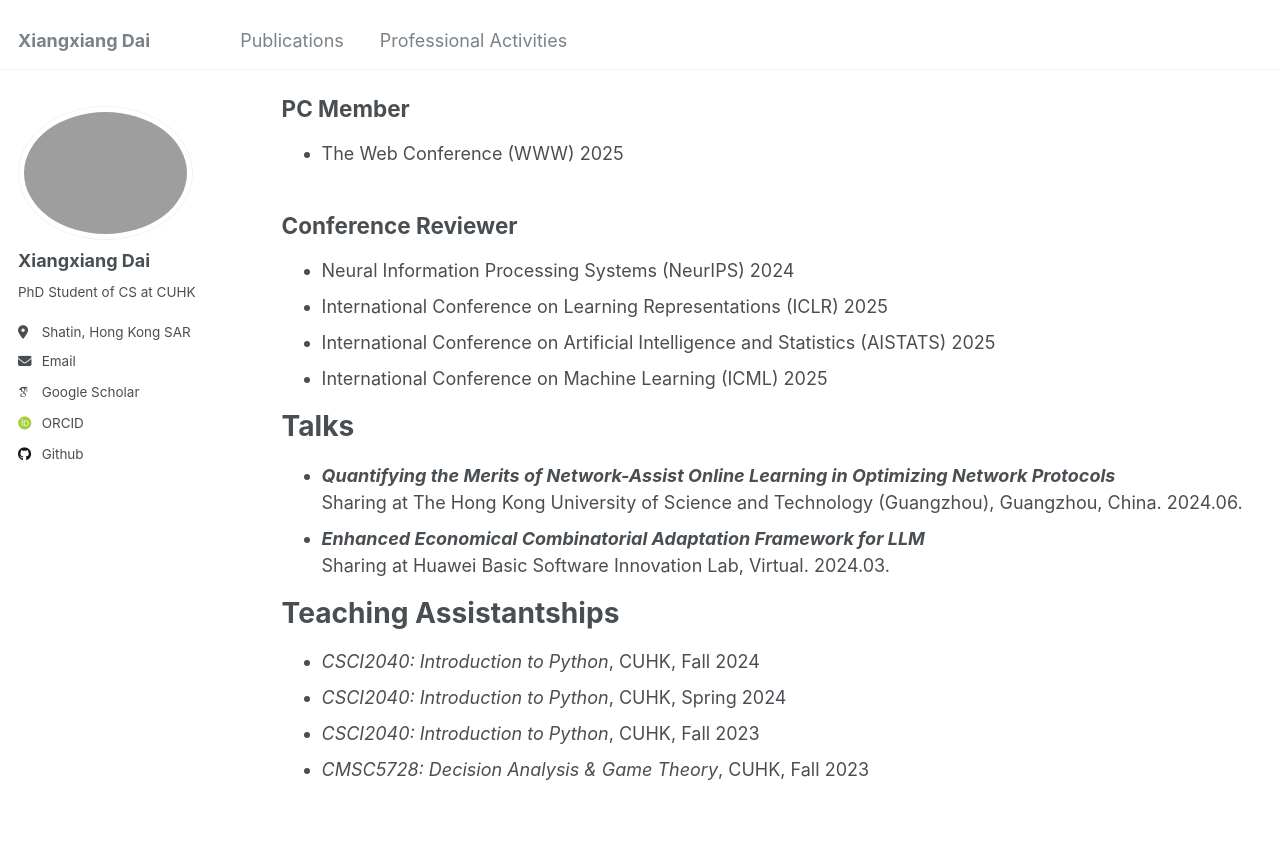
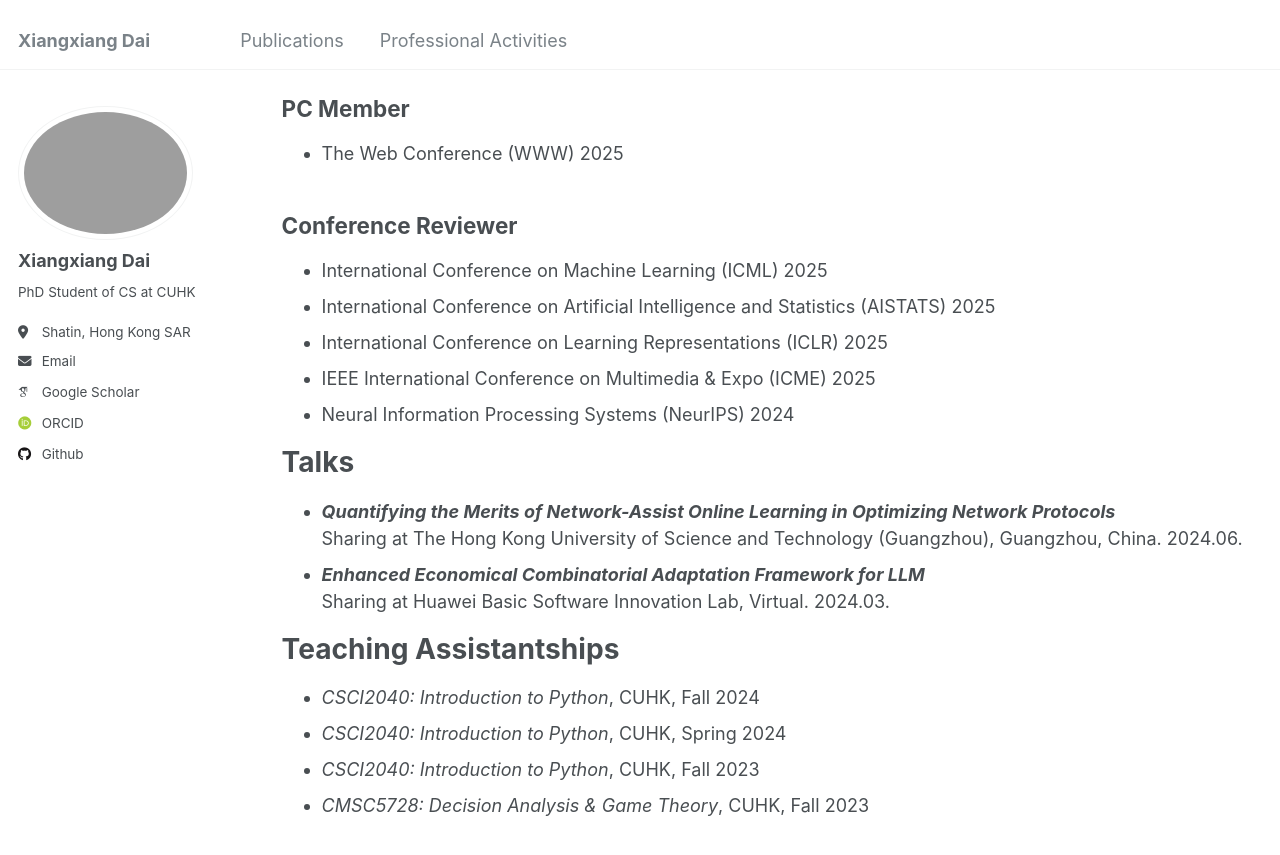
Before and after one commit to Dai-Xiang/daixiangxiang.github.io, a Jekyll site: the page built from _pages/activities.md, in a window 1280 px wide and 900 px high, scrolled down 344 px. Shown: the top 855 px of the window. Built offline with Jekyll 4.4.1, drawn with Linux system fonts in a browser that asks for light colours; some web fonts are replaced.

Commit message:
Update activities.md

```diff
--- a/_pages/activities.md
+++ b/_pages/activities.md
@@ -18,10 +18,14 @@ author_profile: true
 + The Web Conference (WWW) 2025
 
 ## Conference Reviewer
++ International Conference on Machine Learning (ICML) 2025
++ International Conference on Artificial Intelligence and Statistics (AISTATS) 2025
++ International Conference on Learning Representations (ICLR) 2025
++ IEEE International Conference on Multimedia & Expo (ICME) 2025
 + Neural Information Processing Systems (NeurIPS) 2024
-+ International Conference on Learning Representations (ICLR) 2025
-+ International Conference on Artificial Intelligence and Statistics (AISTATS) 2025
-+ International Conference on Machine Learning (ICML) 2025
+
+
+
 
 # Talks
 + ***Quantifying the Merits of Network-Assist Online Learning in Optimizing Network Protocols*** \
```
